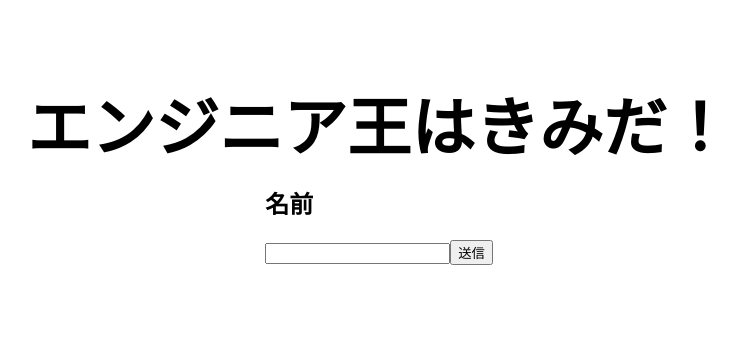
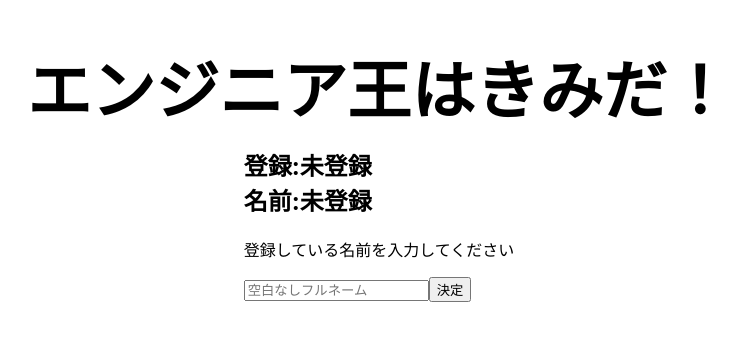
Before and after one commit to Taiki-ss/realtime-quiz-app, a Next.js app: page / in a window 1280 px wide. Shown: the part 222-562 px from the top of the page, without its empty margins (261-998 px from the left). Built offline with nearby package versions, Linux system fonts and the light colour scheme; no server answers.

Commit message:
:tada:[feat] ユーザー登録とユーザ情報取得機能できた！

```diff
--- a/pages/api/user.js
+++ b/pages/api/user.js
@@ -5,7 +5,7 @@ const admin = require("firebase-admin");
 
 export default async function handler(req, res) {
   const COLLECTION_NAME = "users";
-  const currentUser = "Taiki";
+  //   const currentUser = "Wakai";
   //　初期化する
   if (admin.apps.length === 0) {
     admin.initializeApp({
@@ -30,6 +30,7 @@ export default async function handler(req, res) {
   //     });
 
   if (req.method === "GET") {
+    const currentUser = req.query.currentName;
     const data = {
       docId: "",
       userName: "",
@@ -54,15 +55,11 @@ export default async function handler(req, res) {
 
   if (req.method === "POST") {
     const updateData = {
-      name: currentUser,
-      point: point,
+      name: req.body.currentName,
+      point: 0,
     };
-    if (targetDoc === "") {
-      const docRef = await db.collection(COLLECTION_NAME).doc();
-      docRef.set(updateData);
-    } else {
-      const docRef = await db.collection(COLLECTION_NAME).doc(targetDoc);
-      docRef.set(updateData, { merge: true });
-    }
+    const docRef = await db.collection(COLLECTION_NAME).doc();
+    docRef.set(updateData);
+	res.status(200).json(updateData)
   }
 }
--- a/pages/index.js
+++ b/pages/index.js
@@ -5,32 +5,63 @@ import styles from "../styles/Home.module.css";
 import axios from "axios";
 
 export default function Home() {
-  const [user, setUser] = useState("");
+  const [username, setUsername] = useState("");
+  const [userId, setUserId] = useState("");
   useEffect(() => {
-    axios
-      .get("/api/user")
-      .then((res) => {
-        setUser(res.data);
-		console.log(res.data)
-      })
-      .catch((error) => console.log(error));
-  },[]);
+    // axios
+    //   .get("/api/user",{
+    // 	params: {
+    // 		currentName: "Wakai"
+    // 	}
+    //   })
+    //   .then((res) => {
+    //     setUsername(res.data.userName);
+    // 	console.log(res.data)
+    //   })
+    //   .catch((error) => console.log(error));
+  }, []);
 
   const updateUser = async () => {
     await axios.post("/api/user");
   };
 
   const handleChange = (e) => {
-    setName(e.target.value);
+    setUsername(e.target.value);
+  };
+
+  const getUser = () => {
+    axios
+      .get("/api/user", {
+        params: {
+          currentName: username,
+        },
+      })
+      .then((res) => {
+        console.log(res.data);
+        if (res.data.docId) {
+          setUsername(res.data.userName);
+          setUserId(res.data.docId);
+        } else {
+          if (
+            confirm(
+              `ユーザー未登録です。\nこの名前「${username}」で新規登録しますか？`
+            )
+          ) {
+            createNewUser();
+          }
+        }
+      })
+      .catch((error) => console.log(error));
   };
 
   const createNewUser = () => {
     axios
-      .post("https://jsonplaceholder.typicode.com/users", {
-        name: name,
+      .post("/api/user", {
+        currentName: username,
       })
-      .then((response) => {
-        setUsers([...users, response.data]);
+      .then((res) => {
+        console.log("登録済み");
+        getUser();
       })
       .catch((error) => {
         console.log(error);
@@ -43,9 +74,18 @@ export default function Home() {
         <h1 className={styles.title}>エンジニア王はきみだ！</h1>
 
         <div>
-			<h2>名前{user.userName}</h2>
-          <input value={user.name} onChange={handleChange} />
-          <button onClick={() => updateUser()}>送信</button>
+          <h2>
+            登録:{userId ? "登録済み" : "未登録"}
+            <br /> 名前:{username ? username : "未登録"}
+          </h2>
+          <p>登録している名前を入力してください</p>
+          <input
+            placeholder="空白なしフルネーム"
+            value={username}
+            onChange={handleChange}
+          />
+          <button onClick={() => getUser()}>決定</button>
+          {/* <button onClick={() => updateUser()}>送信</button> */}
         </div>
       </main>
     </div>
--- a/styles/globals.css
+++ b/styles/globals.css
@@ -25,12 +25,12 @@ a {
   }
 
   button {
-	padding: 16px 24px;
+	padding: 4px 24px;
 	background-color: lightgreen;
 	color: gray;
 	border: none;
-	border-radius: 20px;
-	font-size: 20px;
+	border-radius: 4px;
+	font-size: 16px;
 	margin: 8px;
 	cursor: pointer;
   }
```
